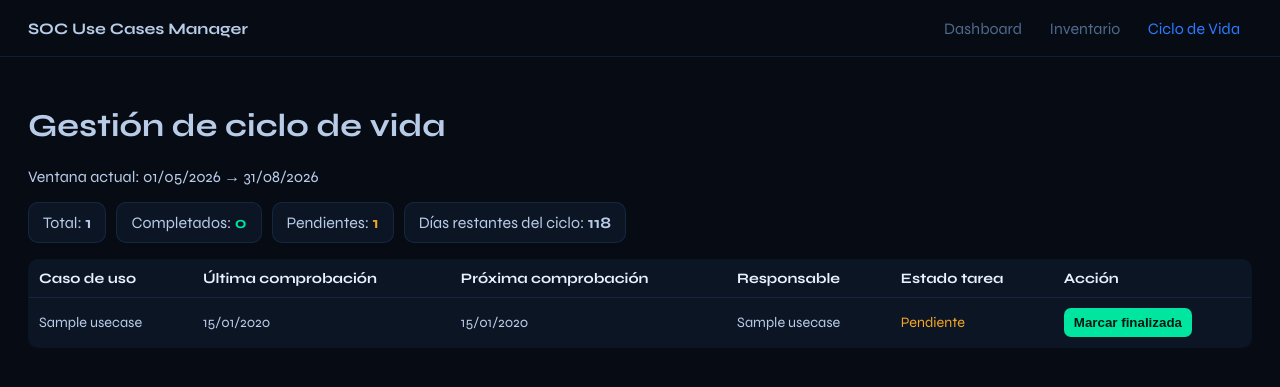
After one commit to mrkeso1/soc_usecases, a Django app: page /usecases/lifecycle/ in a window 1280 px wide. The commit adds this page. Shown: the top 387 px of the page. Run offline with Django 5.2, Linux system fonts and the light colour scheme; a user stored in the database is signed in; tables that the repository leaves empty hold one stand-in row (values such as "Sample post").

```diff
--- a/app/apps/usecases/models.py
+++ b/app/apps/usecases/models.py
@@ -1,5 +1,5 @@
 import calendar
-from datetime import date, datetime
+from datetime import date, datetime, timedelta
 
 from django.conf import settings
 from django.db import models
@@ -40,6 +40,27 @@ class D3Fend(models.Model):
             return f"{self.code} - {self.name}"
         return self.code
 
+
+
+
+class LifecycleSettings(models.Model):
+    name = models.CharField(max_length=100, default="Política principal", unique=True)
+    review_interval_days = models.PositiveIntegerField("Días entre controles", default=120)
+    is_active = models.BooleanField(default=True)
+
+    class Meta:
+        verbose_name = "Configuración ciclo de vida"
+        verbose_name_plural = "Configuraciones ciclo de vida"
+
+    def __str__(self):
+        return f"{self.name} ({self.review_interval_days} días)"
+
+
+def get_review_interval_days() -> int:
+    settings_obj = LifecycleSettings.objects.filter(is_active=True).order_by('-id').first()
+    if settings_obj and settings_obj.review_interval_days > 0:
+        return settings_obj.review_interval_days
+    return 120
 
 class UseCase(models.Model):
     BLOCKING_TYPE_CHOICES = [
@@ -214,7 +235,8 @@ class UseCase(models.Model):
                 self.last_validation_date = None
 
         if self.last_validation_date:
-            self.next_review_date = add_months(self.last_validation_date, 6)
+            interval_days = get_review_interval_days()
+            self.next_review_date = self.last_validation_date + timedelta(days=interval_days)
         else:
             self.next_review_date = None
 
--- a/app/apps/usecases/urls.py
+++ b/app/apps/usecases/urls.py
@@ -2,18 +2,24 @@ from django.urls import path
 from .views import (
     usecase_list,
     usecase_detail,
+    usecase_create,
     usecase_edit,
     usecase_quick_update,
     usecase_bulk_update,
     mitre_attack_autocomplete,
     d3fend_autocomplete,
     export_usecases_csv,
+    lifecycle_management_view,
+    lifecycle_mark_done,
 )
 
 urlpatterns = [
     path("", usecase_list, name="usecase_list"),
+    path("new/", usecase_create, name="usecase_create"),
     path("export/csv/", export_usecases_csv, name="export_usecases_csv"),
     path("bulk-update/", usecase_bulk_update, name="usecase_bulk_update"),
+    path("lifecycle/", lifecycle_management_view, name="lifecycle_management"),
+    path("lifecycle/<int:pk>/done/", lifecycle_mark_done, name="lifecycle_mark_done"),
     path("autocomplete/mitre/", mitre_attack_autocomplete, name="mitre_attack_autocomplete"),
     path("autocomplete/d3fend/", d3fend_autocomplete, name="d3fend_autocomplete"),
     path("<int:pk>/", usecase_detail, name="usecase_detail"),
--- a/app/apps/usecases/views.py
+++ b/app/apps/usecases/views.py
@@ -543,6 +543,28 @@ def export_usecases_csv(request):
 
 
 @login_required
+def usecase_create(request):
+    if request.method == "POST":
+        form = UseCaseForm(request.POST)
+        if form.is_valid():
+            usecase = form.save(commit=False)
+            usecase.created_by = request.user
+            usecase.updated_by = request.user
+            usecase.save()
+            form.save_m2m()
+            messages.success(request, "Caso de uso creado correctamente.")
+            return redirect("usecase_detail", pk=usecase.pk)
+    else:
+        form = UseCaseForm()
+
+    return render(
+        request,
+        "usecases/usecase_form.html",
+        {"form": form, "title": "Nuevo caso de uso"},
+    )
+
+
+@login_required
 def usecase_edit(request, pk):
     usecase = get_object_or_404(
         UseCase.objects.prefetch_related("mitre_attacks", "d3fends"), pk=pk
@@ -716,3 +738,70 @@ def d3fend_autocomplete(request):
         for obj in qs.order_by("code", "name")[:20]
     ]
     return JsonResponse({"results": data})
+
+
+LIFECYCLE_CHECKPOINTS = [(4, 30), (8, 31), (12, 31)]
+
+
+def _current_lifecycle_window(today: date):
+    checkpoints = [date(today.year, m, d) for m, d in LIFECYCLE_CHECKPOINTS]
+    for cp in checkpoints:
+        if today <= cp:
+            idx = checkpoints.index(cp)
+            start = date(today.year, 1, 1) if idx == 0 else checkpoints[idx - 1] + timedelta(days=1)
+            return start, cp
+    start = checkpoints[-1] + timedelta(days=1)
+    end = date(today.year + 1, 4, 30)
+    return start, end
+
+
+@login_required
+def lifecycle_management_view(request):
+    today = date.today()
+    cycle_start, cycle_end = _current_lifecycle_window(today)
+
+    usecases = UseCase.objects.all().order_by('name')
+    rows = []
+    completed_in_cycle = 0
+    for uc in usecases:
+        last_check = uc.last_validation_date
+        completed = bool(last_check and cycle_start <= last_check <= cycle_end)
+        if completed:
+            completed_in_cycle += 1
+        rows.append({
+            'usecase': uc,
+            'last_check': last_check,
+            'next_check': uc.next_review_date,
+            'owner': uc.owner_name,
+            'task_status': 'Finalizada' if completed else 'Pendiente',
+            'is_pending': not completed,
+        })
+
+    total = len(rows)
+    pending = total - completed_in_cycle
+    days_left = (cycle_end - today).days
+
+    context = {
+        'rows': rows,
+        'cycle_start': cycle_start,
+        'cycle_end': cycle_end,
+        'summary_total': total,
+        'summary_completed': completed_in_cycle,
+        'summary_pending': pending,
+        'summary_days_left': days_left,
+    }
+    return render(request, 'usecases/lifecycle_management.html', context)
+
+
+@login_required
+def lifecycle_mark_done(request, pk):
+    if request.method != 'POST':
+        return redirect('lifecycle_management')
+
+    uc = get_object_or_404(UseCase, pk=pk)
+    uc.last_validation_date = date.today()
+    uc.validation_status = 'Finalizado'
+    uc.updated_by = request.user
+    uc.save()
+    messages.success(request, f"Ciclo de vida actualizado para '{uc.name}'.")
+    return redirect('lifecycle_management')
--- a/app/config/settings.py
+++ b/app/config/settings.py
@@ -103,3 +103,7 @@ AUTH_USER_MODEL = "accounts.User"
 LOGIN_URL = "/login/"
 LOGIN_REDIRECT_URL = "/dashboard/"
 LOGOUT_REDIRECT_URL = "/login/"
+AUTHENTICATION_BACKENDS = [
+    "apps.accounts.backends.AdminConfiguredLDAPBackend",
+    "django.contrib.auth.backends.ModelBackend",
+]
--- /dev/null
+++ b/app/templates/usecases/lifecycle_management.html
@@ -0,0 +1,66 @@
+<!DOCTYPE html>
+<html lang="es">
+<head>
+  <meta charset="UTF-8">
+  <meta name="viewport" content="width=device-width, initial-scale=1.0">
+  <title>Ciclo de Vida — SOC Use Cases Manager</title>
+  <link rel="preconnect" href="https://fonts.googleapis.com">
+  <link rel="preconnect" href="https://fonts.gstatic.com" crossorigin>
+  <link href="https://fonts.googleapis.com/css2?family=JetBrains+Mono:wght@300;400;500;600;700&family=Syne:wght@400;500;600;700;800&display=swap" rel="stylesheet">
+  <style>
+    body{font-family:'Syne',sans-serif;background:#060b14;color:#b8cce8;margin:0}
+    .topbar{display:flex;justify-content:space-between;align-items:center;padding:0 28px;height:56px;border-bottom:1px solid rgba(56,100,163,.22)}
+    .topbar a{color:#4e6a8e;text-decoration:none;padding:6px 12px}.topbar a.active{color:#2d7aff}
+    .container{padding:28px}.summary{display:flex;gap:10px;flex-wrap:wrap;margin:16px 0}
+    .chip{border:1px solid rgba(56,100,163,.22);background:#0c1524;border-radius:10px;padding:10px 14px}
+    table{width:100%;border-collapse:collapse;background:#0c1524;border:1px solid rgba(56,100,163,.22);border-radius:10px;overflow:hidden}
+    th,td{padding:10px;border-bottom:1px solid rgba(56,100,163,.22);font-size:.9rem} th{color:#e8f1ff;text-align:left}
+    .btn{background:#00e5a0;color:#001a10;border:none;padding:7px 10px;border-radius:7px;cursor:pointer;font-weight:700}
+    .pending{color:#f5a623}.ok{color:#00e5a0}
+  </style>
+</head>
+<body>
+<div class="topbar">
+  <div><strong>SOC Use Cases Manager</strong></div>
+  <nav>
+    <a href="{% url 'dashboard' %}">Dashboard</a>
+    <a href="{% url 'usecase_list' %}">Inventario</a>
+    <a class="active" href="{% url 'lifecycle_management' %}">Ciclo de Vida</a>
+  </nav>
+</div>
+<div class="container">
+  <h1>Gestión de ciclo de vida</h1>
+  <p>Ventana actual: {{ cycle_start|date:"d/m/Y" }} → {{ cycle_end|date:"d/m/Y" }}</p>
+  <div class="summary">
+    <div class="chip">Total: <strong>{{ summary_total }}</strong></div>
+    <div class="chip">Completados: <strong class="ok">{{ summary_completed }}</strong></div>
+    <div class="chip">Pendientes: <strong class="pending">{{ summary_pending }}</strong></div>
+    <div class="chip">Días restantes del ciclo: <strong>{{ summary_days_left }}</strong></div>
+  </div>
+
+  <table>
+    <thead>
+      <tr>
+        <th>Caso de uso</th><th>Última comprobación</th><th>Próxima comprobación</th><th>Responsable</th><th>Estado tarea</th><th>Acción</th>
+      </tr>
+    </thead>
+    <tbody>
+      {% for row in rows %}
+      <tr>
+        <td>{{ row.usecase.name }}</td>
+        <td>{% if row.last_check %}{{ row.last_check|date:"d/m/Y" }}{% else %}—{% endif %}</td>
+        <td>{% if row.next_check %}{{ row.next_check|date:"d/m/Y" }}{% else %}—{% endif %}</td>
+        <td>{{ row.owner|default:"—" }}</td>
+        <td>{% if row.is_pending %}<span class="pending">{{ row.task_status }}</span>{% else %}<span class="ok">{{ row.task_status }}</span>{% endif %}</td>
+        <td>
+          {% if row.is_pending %}
+          <form method="post" action="{% url 'lifecycle_mark_done' row.usecase.pk %}">{% csrf_token %}<button class="btn" type="submit">Marcar finalizada</button></form>
+          {% else %}✓{% endif %}
+        </td>
+      </tr>
+      {% endfor %}
+    </tbody>
+  </table>
+</div>
+</body>
+</html>
--- a/app/templates/usecases/usecase_form.html
+++ b/app/templates/usecases/usecase_form.html
@@ -312,14 +312,14 @@
                     <div class="field">
                         <label>Próxima revisión</label>
                         <div class="readonly-box">
-                            {{ usecase.next_review_date|default:"Se calculará al guardar" }}
+                            {% if usecase %}{{ usecase.next_review_date|default:"Se calculará al guardar" }}{% else %}Se calculará al guardar{% endif %}
                         </div>
                     </div>
 
                     <div class="field">
                         <label>Contador</label>
                         <div class="readonly-box">
-                            {{ usecase.review_countdown_label }}
+                            {% if usecase %}{{ usecase.review_countdown_label }}{% else %}Sin fecha{% endif %}
                         </div>
                     </div>
 
@@ -331,7 +331,7 @@
 
                 <div class="actions">
                     <button type="submit">Guardar cambios</button>
-                    <a href="{% url 'usecase_detail' usecase.pk %}">Cancelar</a>
+                    {% if usecase %}<a href="{% url 'usecase_detail' usecase.pk %}">Cancelar</a>{% else %}<a href="{% url 'usecase_list' %}">Cancelar</a>{% endif %}
                 </div>
             </form>
         </div>
--- a/app/templates/usecases/usecase_list.html
+++ b/app/templates/usecases/usecase_list.html
@@ -708,6 +708,7 @@
     <div class="topbar-nav">
         <a href="/dashboard/">Dashboard</a>
         <a href="/usecases/" class="active">Inventario</a>
+        <a href="/usecases/lifecycle/">Ciclo de Vida</a>
         <div class="topbar-divider"></div>
         <a href="/admin/">Admin</a>
         <a href="{% url 'logout' %}">Salir</a>
@@ -786,6 +787,9 @@
         <a class="btn-tab {% if selected_view == 'detailed' %}active{% endif %}"
            href="?{% if request.GET %}{% for k,v in request.GET.items %}{% if k != 'view' %}{{ k }}={{ v|urlencode }}&{% endif %}{% endfor %}{% endif %}view=detailed">
             Detallado
+        </a>
+        <a class="btn-export" href="{% url 'usecase_create' %}">
+            + Nuevo caso de uso
         </a>
         <a class="btn-export" href="{% url 'export_usecases_csv' %}?{% for k,v in request.GET.items %}{{ k }}={{ v|urlencode }}&{% endfor %}">
             ↓ Exportar CSV
--- a/requirements.txt
+++ b/requirements.txt
@@ -3,5 +3,5 @@ psycopg[binary]==3.2.6
 gunicorn==23.0.0
 python-dotenv==1.0.1
 openpyxl==3.1.5
-openpyxl==3.1.5
 requests==2.32.3
+ldap3==2.9.1
```
Also changed, not shown: app/apps/accounts/admin.py (+13 -6 lines), app/apps/accounts/backends.py (added, +101 -0 lines), app/apps/accounts/models.py (+33 -0 lines), app/apps/usecases/admin.py (+7 -1 lines), app/apps/accounts/migrations/0002_ldapsettings.py (added), app/apps/usecases/migrations/0008_lifecyclesettings.py (added).
